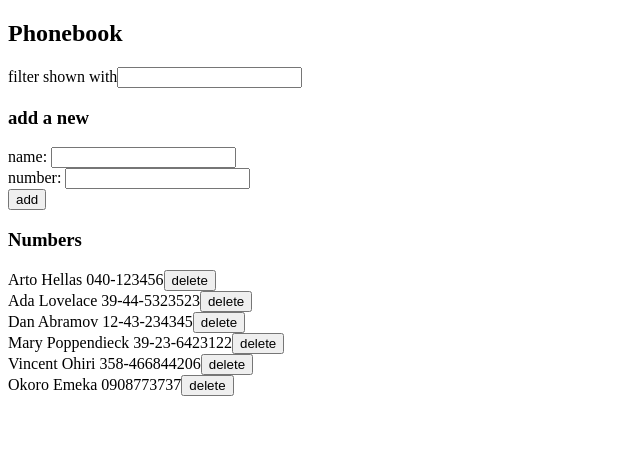
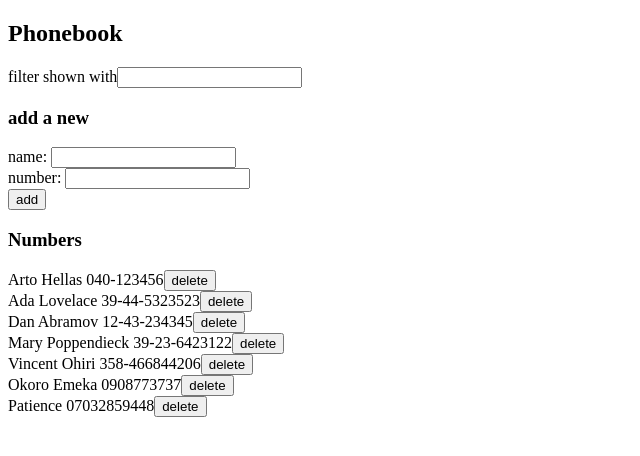
Before and after one commit to vinnoangel/FullStackOpen, a React (Vite) app in the folder part2/Phonebook/: page / in a window 1280 px wide. Shown: the top 456 px of the page, without its empty margins (0-640 px from the left). Built offline with nearby package versions, Linux system fonts and the light colour scheme; data requests are answered from the project's data file.

Commit message:
I change the functionality so that if a number is added to an already existing user, the new number will replace the old number. This completes exercise 2.15 of part2

```diff
--- a/part2/Phonebook/db.json
+++ b/part2/Phonebook/db.json
@@ -29,6 +29,11 @@
       "name": "Okoro Emeka",
       "number": "0908773737",
       "id": "_3m7vfyHuvQ"
+    },
+    {
+      "name": "Patience",
+      "number": "07032859448",
+      "id": "DLlc-74cPMk"
     }
   ],
   "$schema": "./node_modules/json-server/schema.json"
--- a/part2/Phonebook/src/App.jsx
+++ b/part2/Phonebook/src/App.jsx
@@ -33,14 +33,30 @@ const App = () => {
 
   const addPhonebook = (event) => {
     event.preventDefault()
-    if (persons.some((gfg) => gfg.name === newName)) {
-      alert(`${newName} is already added to the phonebook`)
-      return
-    }
+
     const newPhonebook = {
       name: newName,
       number: newNumber
     }
+
+    if (persons.some((person) => person.name === newName)) {
+      const existPerson = persons.find(person => person.name === newName)
+      if (window.confirm(`${newName} is already added to phonebook, replace the old number with a new one?`)) {
+        personService
+          .update(existPerson.id, newPhonebook)
+          .then(updatePerson => {
+            setPersons(persons.map(person =>
+              person.id === updatePerson.id
+                ? updatePerson : person
+              ))
+            setNewName('')
+            setNewNumber('')
+          })
+          .catch(error => {
+            console.log('fail')
+          })
+      }
+    } else {
       personService
         .create(newPhonebook)
         .then(response => {
@@ -51,6 +67,9 @@ const App = () => {
         .catch(error => {
           console.log('fail')
         })
+    }
+
+
   }
 
   const handleDelete = (id, name) => {
--- a/part2/Phonebook/src/services/persons.js
+++ b/part2/Phonebook/src/services/persons.js
@@ -12,9 +12,14 @@ const create = (newPerson) => {
     return promise.then(response => response.data)
 }
 
+const update = (id, newPerson) => {
+    const promise = axios.put(`${baseURL}/${id}`, newPerson)
+    return promise.then(response => response.data)
+}
+
 const deletePerson = (id) => {
     const promise = axios.delete(`${baseURL}/${id}`)
     return promise.then(response => response.data)
 }
 
-export default { getAll, create, deletePerson }
+export default { getAll, create, update, deletePerson }
```
Lines whose indentation alone changed are shown as unchanged.
